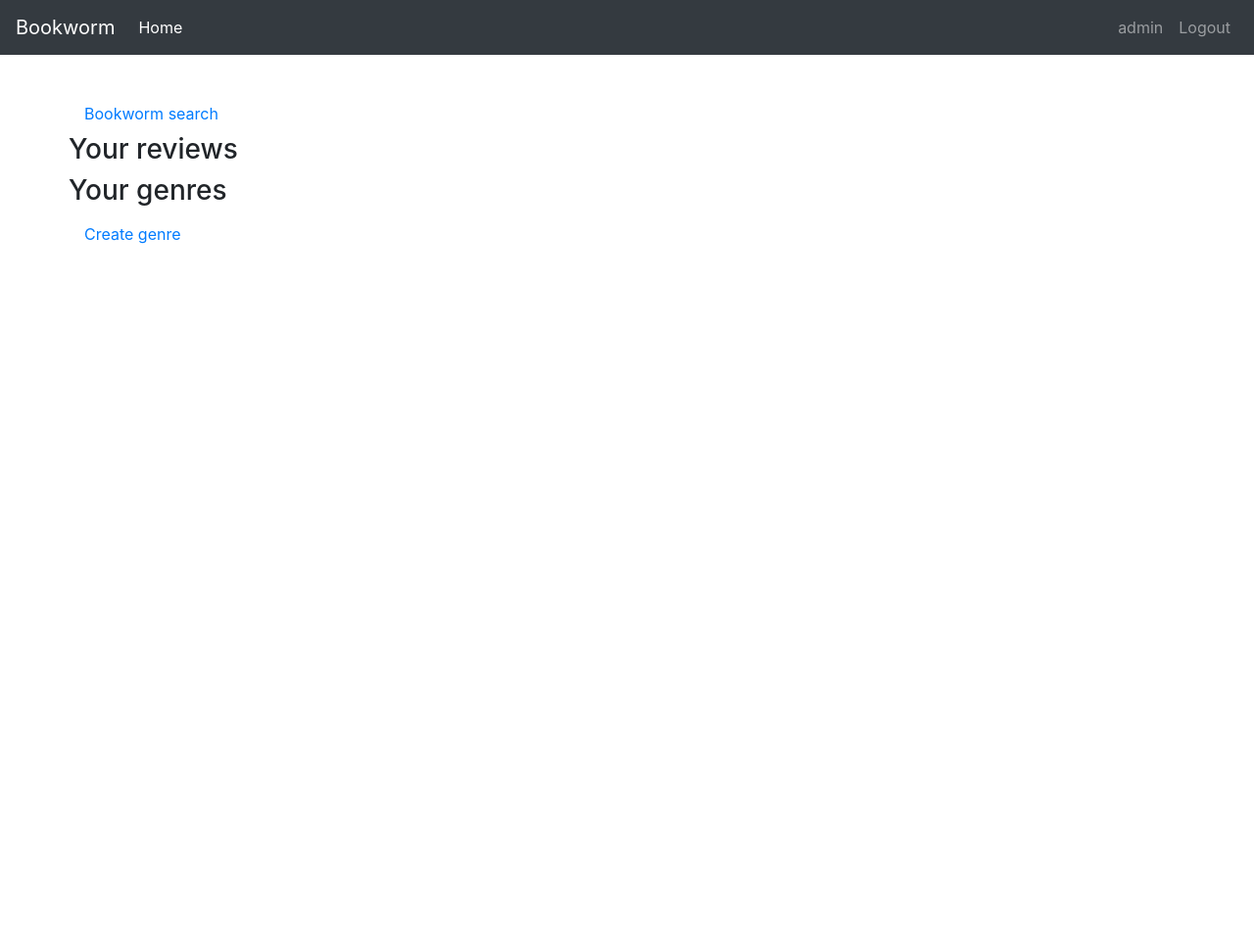
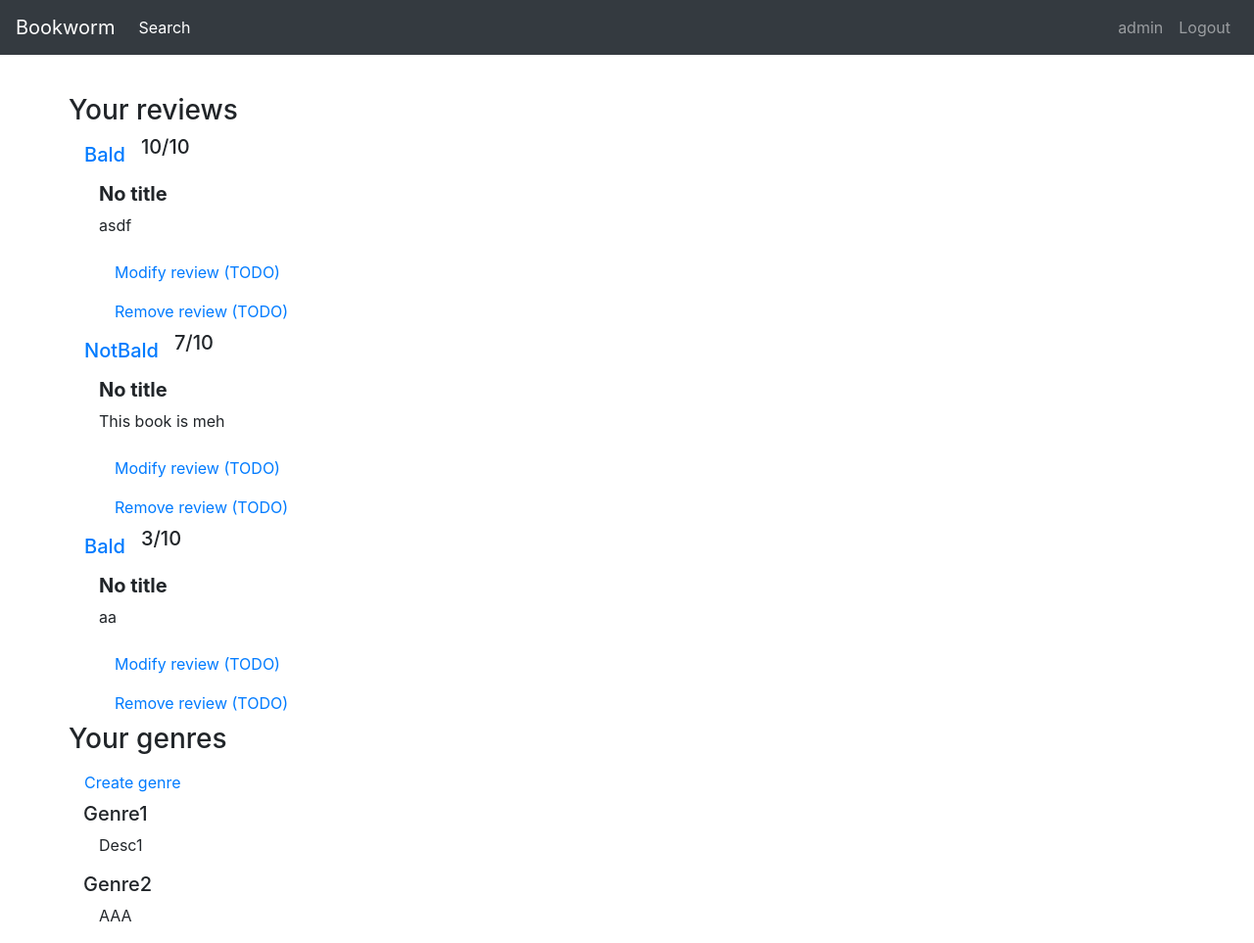
Before and after one commit to jboro333/Bookworm, a Django app: page /bookworm/home/ in a window 1280 px wide. Shown: the whole page at 98% size. Before the commit the page ends 249 px from the top, so only its background shows below. Run offline with Django 3.2, Linux system fonts and the light colour scheme; a user stored in the database is signed in; data comes from the database, SQL or seed files in the repository; both versions use the stored data as it was after the commit; some libraries are stand-ins or nearby versions.

Commit message:
Add and modify reviews, vote/devote, display of user's genres and reviews in home page.

```diff
--- a/books/models.py
+++ b/books/models.py
@@ -20,18 +20,15 @@ class Editor(models.Model):
 
 
 class Genre(models.Model):
-    name = models.CharField(max_length=50)
+    name = models.CharField(max_length=50, unique=True)
     description = models.TextField()
     user = models.ForeignKey(User)
 
     def __unicode__(self):
-        return "%s (by %s)" % (self.name, self.user)
+        return "%s" % self.name
 
     def unicode(self):
         return self.__unicode__()
-
-    class Meta:
-        unique_together = (('name', 'user'))
 
 
 class Author(models.Model):
@@ -129,6 +126,7 @@ class BookScore(models.Model):
     book = models.ForeignKey(Book)
     user = models.ForeignKey(User)
     score = models.IntegerField()
+    title = models.CharField(max_length=30)
     text = models.TextField()
 
     def __unicode__(self):
--- a/books/templates/books/base.html
+++ b/books/templates/books/base.html
@@ -27,9 +27,9 @@
   </button>
   <div class="collapse navbar-collapse" id="navbarsExampleDefault">
     <ul class="navbar-nav mr-auto">
-      <li class="nav-item active">
-        <a class="nav-link">Home<span class="sr-only">(current)</span></a>
-      </li>
+        <li class="nav-item active">
+            <a class="nav-link" href="/bookworm/search/">Search<span class="sr-only">(current)</span></a>
+        </li>
     </ul>
     <ul class="navbar-nav">
         {% if user.is_authenticated %}
@@ -53,12 +53,35 @@
 <main id="content" class="container mt-3" style="padding:5em 0 0 0">
     {% block content %}
         {% if error_message %}<p><strong>{{ error_message }}</strong></p>{% endif %}
-        <a class="nav-link" href="/bookworm/search/">Bookworm search </a>
         <h3> Your reviews </h3>
+            {% for review in reviews %}
+                <div class="col">
+                    <div class="row">
+                        <h5> <a class="nav-link" href="/bookworm?book={{ review.book.id }}"> {{ review.book.title }} </a> </h5>
+                        <h5> {{ review.score }}/10 </h5>
+                    </div>
+                    <div style="padding: 0 0 0 1em">
+                        <h5><strong> {{ review.title }} </strong></h5>
+                        <p> {{ review.text }} </p>
+                        <a class="nav-link" href="/bookworm"> Modify review (TODO) </a>
+                        <a class="nav-link" href="/bookworm"> Remove review (TODO) </a>
+                    </div>
+                </div>
+            {% empty %}
+                <h5> You have placed no reviews </h5>
+            {% endfor %}
+        <h3> Your genres </h3>
+        <a class="nav-link" href="/bookworm/add/genre/">Create genre</a>
+            {% for genre in genres %}
+                <div class="col">
+                    <h5> {{ genre.name }} </h5>
+                    <p style="padding: 0 0 0 1em"> {{ genre.description }} </p>
+                </div>
+            {% empty %}
+                <h5> You have created no genres. </h5>
+            {% endfor %}
 
-        <h3> Your genres </h3>
 
-        <a class="nav-link" href="/bookworm/add/genre/">Create genre</a>
     {% endblock %}
 </main>
 
--- a/books/urls.py
+++ b/books/urls.py
@@ -2,12 +2,11 @@ from django.conf.urls import url
 from books.views import *
 
 urlpatterns = [
-    url(r'^home/', home),
-    url(r'^search/', search),
-    url(r'^add/genre/', CreateGenre.as_view()),
-    url(r'^review/book=(?P<book_id>\d+)/', seeReviews),  # Does not work with ? ??
-    url(r'^add/review?book=(?P<book_id>\d+)/', createReview),
-    url(r'^add/vote?book=(?P<book_id>\d+)&genre=(?P<genre_id>\d+)/', voteGenre),
-    url(r'^add/vote?book=(?P<book_id>\d+)/', voteNewGenre),
+    url(r'^home/', home),  # Home page
+    url(r'^search?', search),  # Search bookworm
+    url(r'^add/genre/', CreateGenre.as_view()),  # Add new genre
+    url(r'^review?', seeReviews),  # See the reviews for a book
+    url(r'^add/review?', createReview),  # Create new review for a book
+    url(r'^add/vote?', voteGenre),  # Vote a genre
     url(r'^[a-z]*', notExists)
 ]
--- a/books/views.py
+++ b/books/views.py
@@ -12,18 +12,36 @@ from forms import SearchForm, ReviewForm
 
 # Create your views here.
 def home(request):
-    return render(request, 'books/base.html')
+    reviews = BookScore.objects.filter(user=request.user)
+    genres = Genre.objects.filter(user=request.user)
+    return render(request, 'books/base.html', {'reviews': reviews, 'genres': genres})
 
 def search(request):
     if (request.method == 'POST'):
         form = SearchForm(request.POST)
         if (form.is_valid()):
             fields = form.cleaned_data
-            result = Book.objects.filter(title__contains=fields['title'], author__name__contains=fields['author'])
-            return render(request, 'books/queryResult.html', {'result': result})
+            return redirect('/bookworm/search?book=%s&author=%s' % (fields['title'], fields['author']))
+
     else:
-        form = SearchForm()
-    return render(request, 'books/form.html', {'form': form})
+        book = request.GET.get('book', '')
+        author = request.GET.get('author', '')
+        if (book == '' and author == ''):  # Query is empty
+            return render(request, 'books/form.html', {'form': SearchForm()})
+
+        result = {}
+        books = Book.objects.filter(title__contains=book, author__name__contains=author)
+        for book in books:
+            genres = book.best_genres()
+            bookGenres = []
+            for genre in genres:
+                query = GenreScore.objects.filter(user=request.user, book=book, genre=genre[0])
+                bookGenres += [(genre[1], genre[0], query.count() != 0)]
+                result[book] = bookGenres
+        print result
+
+        return render(request, 'books/queryResult.html', {'result': result})
+
 
 class CreateGenre(CreateView):
     model = Genre
@@ -35,7 +53,10 @@ class CreateGenre(CreateView):
         form.instance.user = self.request.user
         return super(CreateGenre, self).form_valid(form)
 
-def createReview(request, book_id):
+def createReview(request):
+    book_id = request.GET.get('book', '')
+    if (book_id == ''):
+        return redirect('/bookworm/home')
     if (request.method == 'POST'):
         form = ReviewForm(request.POST)
         if (form.is_valid()):
@@ -51,7 +72,13 @@ def createReview(request, book_id):
 
     return render(request, 'books/form.html', {'form': form})
 
-def voteGenre(request, book_id, genre_id):
+def voteGenre(request):
+    if (request.GET.get('genre', '') != ''):
+        return voteTopGenre(request, int(request.GET.get('book', '')), int(request.GET.get('genre', '')))
+    else:
+        return voteNewGenre(request, int(request.GET.get('book', '')))
+
+def voteTopGenre(request, book_id, genre_id):
     book = Book.objects.filter(id=book_id)[0]
     genre = Genre.objects.filter(id=genre_id)[0]
     vote, created = GenreScore.objects.get_or_create(book=book, user=request.user, genre=genre)
@@ -62,9 +89,13 @@ def voteGenre(request, book_id, genre_id):
 def voteNewGenre(request, book_id):
     pass
 
-def seeReviews(request, book_id):
+def seeReviews(request):
+    book_id = request.GET.get('book', '')
+    if (book_id == ''):
+        return redirect('/bookworm/home/')
     reviews = BookScore.objects.filter(book__id=book_id)
-    return render(request, 'books/reviews.html', {'reviews':[review for review in reviews]})
+    book = Book.objects.filter(id=book_id)[0]
+    return render(request, 'books/reviews.html', {'book': book, 'reviews':[review for review in reviews]})
 
 def notExists(request):
     raise Http404("Page not found")
```
Also changed, not shown: books/templates/books/queryResult.html (+14 -8 lines), books/templates/books/reviews.html (added, +28 -0 lines), books/migrations/0004_auto_20180518_1007.py (added), books/migrations/0005_auto_20180518_1016.py (added), db.sqlite3.
